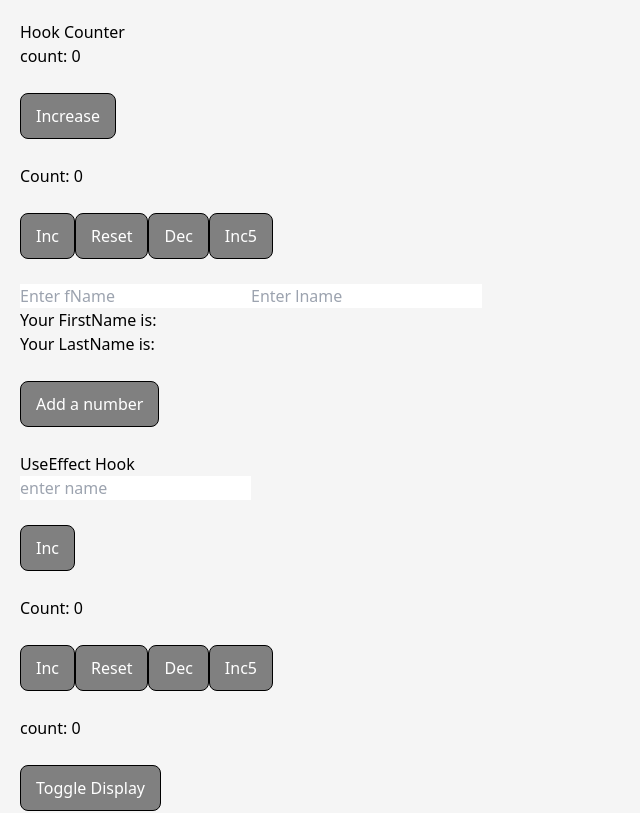
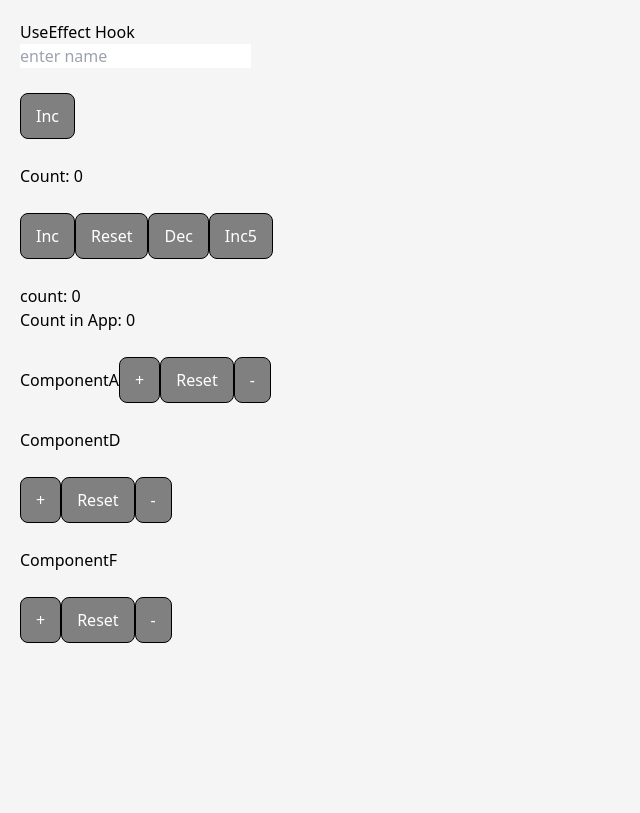
Before and after one commit to Omid-Sargazi/react-project, a React (Create React App) app: page / in a window 1280 px wide. Shown: the top 813 px of the page, without its empty margins (0-640 px from the left). Built offline with nearby package versions, Linux system fonts and the light colour scheme.

Commit message:
React Hooks useReducer with useContext

```diff
--- a/src/App.js
+++ b/src/App.js
@@ -94,11 +94,31 @@ import MouseContainer from "./Components/MouseContainer";
 import CounterByReducer from "./Components/useReducer/CounterByReducer";
 import CounterByReducerTwo from "./Components/useReducer/CounterByReducerTwo";
 import CounterByReducerThree from "./Components/useReducer/CounterByReducerThree";
+import ComponentB from "./Components/ComponentB";
+import ComponentC from "./Components/ComponentC";
+import ComponentA from "./Components/ComponentA";
+import { useReducer } from "react";
 
 export const UserContext = React.createContext();
 export const ChannelContext = React.createContext();
+export const CountContext = React.createContext();
+
+const initialState = 0;
+const reducer = (state, action) => {
+  switch (action) {
+    case "inc":
+      return state + 1;
+    case "dec":
+      return state - 1;
+    case "reset":
+      return 0;
+    default:
+      return state;
+  }
+};
 
 const App = () => {
+  const [count, dispatch] = useReducer(reducer, initialState);
   return (
     <div className="scrollable-block">
       {/* <VerySlowComponent />
@@ -126,16 +146,24 @@ const App = () => {
           <ComponentC />
         </ChannelContext.Provider>
       </UserContext.Provider> */}
-      <HookCounter />
+      {/* <HookCounter />
       <HookCounterTwo />
       <HookCounterThree />
-      <HookCOunFour />
+      <HookCOunFour /> */}
       <HookCounterone />
       {/* <HookMouse /> */}
-      <MouseContainer />
+      {/* <MouseContainer />
       <CounterByReducer />
       <CounterByReducerTwo />
-      <CounterByReducerThree />
+      <CounterByReducerThree /> */}
+      <CountContext.Provider
+        value={{ countState: count, countDispatch: dispatch }}
+      >
+        <h1>Count in App: {count}</h1>
+        <ComponentA />
+        <ComponentB />
+        <ComponentC />
+      </CountContext.Provider>
     </div>
   );
 };
--- /dev/null
+++ b/src/Components/ComponentA.js
@@ -0,0 +1,35 @@
+import { useContext } from "react";
+import { CountContext } from "../App";
+const ComponentA = () => {
+  const { countDispatch } = useContext(CountContext);
+
+  return (
+    <>
+      <h1>
+        ComponentA
+        <button
+          onClick={() => {
+            countDispatch("inc");
+          }}
+        >
+          +
+        </button>
+        <button
+          onClick={() => {
+            countDispatch("reset");
+          }}
+        >
+          Reset
+        </button>
+        <button
+          onClick={() => {
+            countDispatch("dec");
+          }}
+        >
+          -
+        </button>
+      </h1>
+    </>
+  );
+};
+export default ComponentA;
--- /dev/null
+++ b/src/Components/ComponentB.js
@@ -0,0 +1,11 @@
+import ComponentD from "./ComponentD";
+const ComponentB = () => {
+  return (
+    <>
+      <h1>
+        <ComponentD />
+      </h1>
+    </>
+  );
+};
+export default ComponentB;
--- /dev/null
+++ b/src/Components/ComponentC.js
@@ -0,0 +1,11 @@
+import ComponentE from "./ComponentE";
+const ComponentC = () => {
+  return (
+    <>
+      <h1>
+        <ComponentE />
+      </h1>
+    </>
+  );
+};
+export default ComponentC;
--- /dev/null
+++ b/src/Components/ComponentD.js
@@ -0,0 +1,33 @@
+import { useContext } from "react";
+import { CountContext } from "../App";
+
+const ComponentD = () => {
+  const { countDispatch } = useContext(CountContext);
+  return (
+    <>
+      <h1>ComponentD</h1>
+      <button
+        onClick={() => {
+          countDispatch("inc");
+        }}
+      >
+        +
+      </button>
+      <button
+        onClick={() => {
+          countDispatch("reset");
+        }}
+      >
+        Reset
+      </button>
+      <button
+        onClick={() => {
+          countDispatch("dec");
+        }}
+      >
+        -
+      </button>
+    </>
+  );
+};
+export default ComponentD;
--- /dev/null
+++ b/src/Components/ComponentE.js
@@ -0,0 +1,11 @@
+import ComponentF from "./ComponentF";
+const ComponentE = () => {
+  return (
+    <>
+      <h1>
+        <ComponentF />
+      </h1>
+    </>
+  );
+};
+export default ComponentE;
--- /dev/null
+++ b/src/Components/ComponentF.js
@@ -0,0 +1,32 @@
+import { useContext } from "react";
+import { CountContext } from "../App";
+const ComponentF = () => {
+  const { countDispatch } = useContext(CountContext);
+  return (
+    <>
+      <h1>ComponentF</h1>
+      <button
+        onClick={() => {
+          countDispatch("inc");
+        }}
+      >
+        +
+      </button>
+      <button
+        onClick={() => {
+          countDispatch("reset");
+        }}
+      >
+        Reset
+      </button>
+      <button
+        onClick={() => {
+          countDispatch("dec");
+        }}
+      >
+        -
+      </button>
+    </>
+  );
+};
+export default ComponentF;
```
